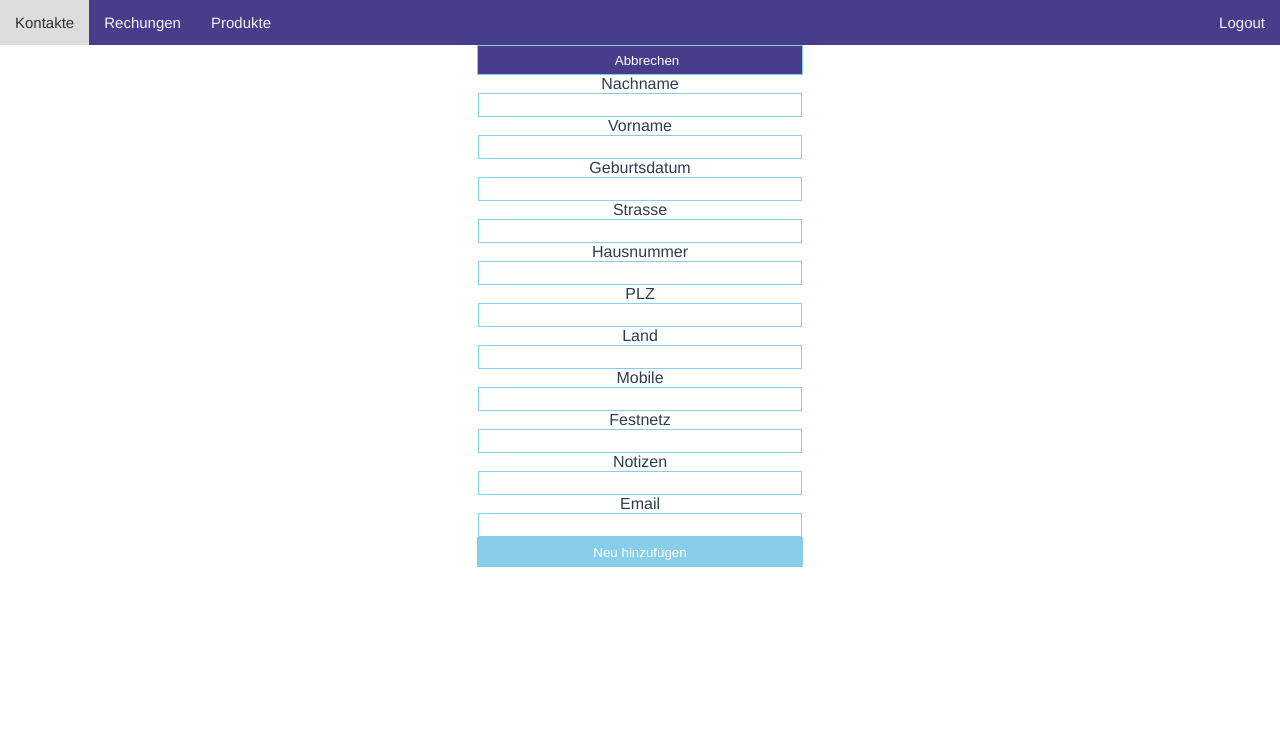
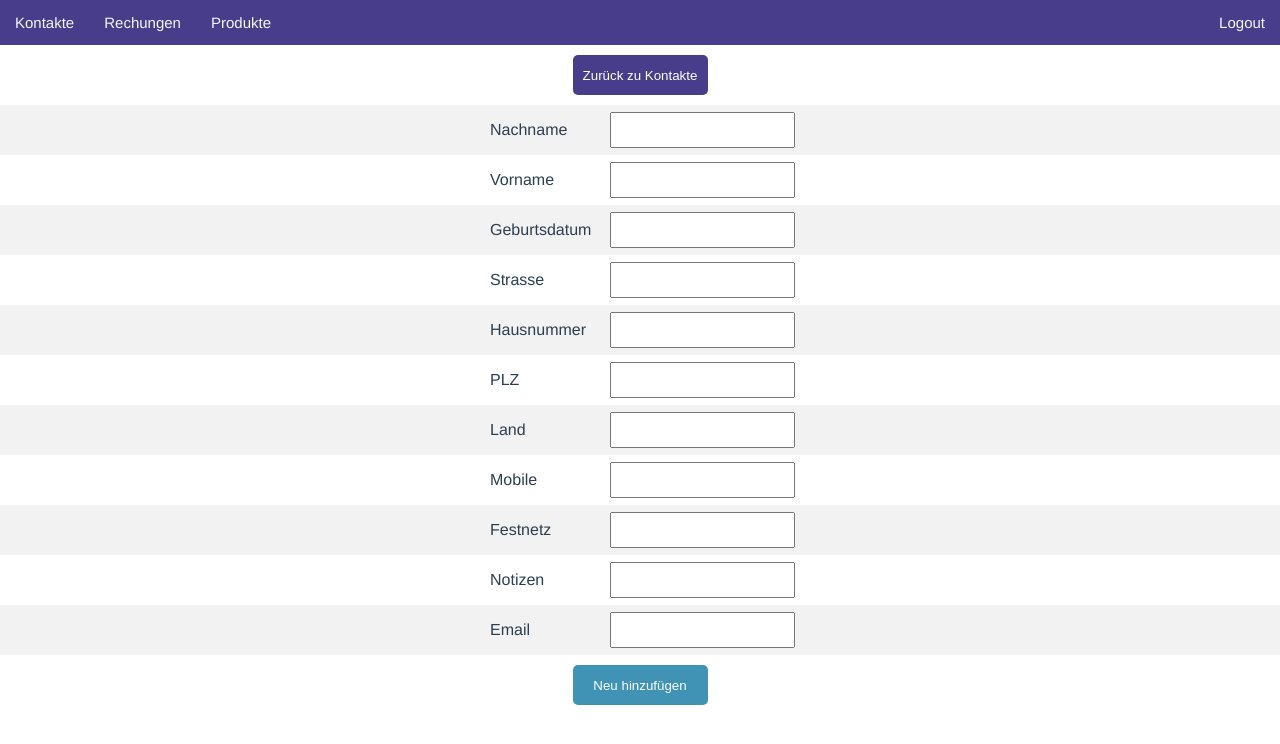
Before and after one commit to Nizii/erp_system_ui, a Vue app: page /addCustomer in a window 1280 px wide. Shown: the top 744 px of the page. Built offline with nearby package versions, Linux system fonts and the light colour scheme; sample sign-in values are in the browser's storage.

Commit message:
input forms implemented

```diff
--- a/src/App.vue
+++ b/src/App.vue
@@ -52,6 +52,7 @@ body{
   cursor: pointer;
 }
 
+/*
 .addInput, .updateInput, .backBtn{
   width: 300px;
   height: 20px;
@@ -61,14 +62,48 @@ body{
   margin-left: auto;
   border:1px solid skyblue;
 }
-
+*/
 .addInputBtn, .updateInputBtn, .backBtn{
-  width: 326px;
-  height: 30px;
-  border: 1px solid skyblue;
-  background: skyblue;
+  width: 135px;
+  height: 40px;
   color: white;
   cursor: pointer;
+  margin-top: 10px;
+  margin-bottom: 10px;
+  border-radius: 5px;
+  border: none;
+}
+
+.addInputBtn, .updateInputBtn{
+  background-color: rgb(64, 147, 180);
+}
+.addInputBtn:hover{
+  background-color: rgb(199, 199, 199);
+  color:black;
+}
+
+.backBtn:hover {
+  background-color: rgb(199, 199, 199);
+  color:black;
+}
+
+.updateInputBtn:hover{
+  background-color: rgb(199, 199, 199);
+  color:black;
+}
+
+.addBtn{
+  background-color: #52BE80;
+}
+.deleteBtn{
+  background-color: #EC7063;
+}
+.updateBtn{
+  background-color: skyblue;
+}
+.backBtn{
+  background-color: #483D8B;
+  color: white;
 }
 
 form{
@@ -76,14 +111,31 @@ form{
 
 }
 
-.inputContent{
+#backBtnContent{
+
+}
+#addBtnContent{
 
 }
 
+.inputContent{
+  display: flex;
+  flex-direction: row;
+  justify-content: center;
+  align-items: center;
+}
+
+.inputContent:nth-child(even){background-color: #f2f2f2}
+
+.addInput{
+  height: 30px;
+}
+
 .inputLabel{
+  padding-left: 5px;
+  text-align: left;
+  width: 120px;
 
-  padding: 0;
-  margin: 0;
 }
 
 table {
@@ -108,19 +160,6 @@ tr:hover {
 }
 .pointer {cursor: pointer;}
 
-.addBtn{
-  background-color: #52BE80;
-}
-.deleteBtn{
-  background-color: #EC7063;
-}
-.updateBtn{
-  background-color: skyblue;
-}
-.backBtn{
-  background-color: #483D8B;
-  color: white;
-}
 
 .tableBtn{
   width: 25px;
--- a/src/components/Customer/AddCustomer.vue
+++ b/src/components/Customer/AddCustomer.vue
@@ -1,36 +1,60 @@
 <template>
     <Header/>
     <form>
+        <div id="backBtnContent">
             <button class="backBtn" type="button" v-on:click="goback()">
-             Abbrechen
+             Zurück zu Kontakte
             </button>
+        </div>
         <div class="inputContent">
             <p class="inputLabel">Nachname</p>
             <input class="addInput" type="text" name="lastname" v-model="customer.lastname"/>
         </div>
+        <div class="inputContent">
             <p class="inputLabel">Vorname</p>
             <input class="addInput" type="text" name="surname" v-model="customer.surname"/>
+        </div>
+        <div class="inputContent">
             <p class="inputLabel">Geburtsdatum</p>
             <input class="addInput" type="text" name="dob" v-model="customer.dob"/>
+        </div>
+        <div class="inputContent">
             <p class="inputLabel">Strasse</p>
             <input class="addInput" type="text" name="street" v-model="customer.street"/>
+        </div>
+        <div class="inputContent">
             <p class="inputLabel">Hausnummer</p>
             <input class="addInput" type="text" name="nr" v-model="customer.nr"/>
+        </div>
+        <div class="inputContent">
             <p class="inputLabel">PLZ</p>
             <input class="addInput" type="text" name="postcode" v-model="customer.postcode"/>
+        </div>
+        <div class="inputContent">
             <p class="inputLabel">Land</p>
             <input class="addInput" type="text" name="country" v-model="customer.country"/>
+        </div>
+        <div class="inputContent">
             <p class="inputLabel">Mobile</p>
             <input class="addInput" type="text" name="cellphone" v-model="customer.cellphone"/>
+        </div>
+        <div class="inputContent">
             <p class="inputLabel">Festnetz</p>
             <input class="addInput" type="text" name="landlinephone" v-model="customer.landlinephone"/>
+        </div>
+        <div class="inputContent">
             <p class="inputLabel">Notizen</p>
             <input class="addInput" type="text" name="note" v-model="customer.note"/>
+        </div>
+        <div class="inputContent">
             <p class="inputLabel">Email</p>
             <input class="addInput" type="text" name="email" v-model="customer.email"/>
+        </div>
+        <div class="addBtnContent">
             <button class="addInputBtn" type="button" v-on:click="addCustomer()">
             Neu hinzufügen
             </button>
+        </div>
     </form>
 </template>
 
--- a/src/components/Customer/UpdateCustomer.vue
+++ b/src/components/Customer/UpdateCustomer.vue
@@ -1,22 +1,59 @@
 <template>
     <form>
-        <button class="backBtn" type="button" v-on:click="goback()">
-            Zurück
-        </button>
-        <input class="updateInput" type="text" name="lastname" v-model="customer.lastname"/>
-        <input class="updateInput" type="text" name="surname" v-model="customer.surname"/>
-        <input class="updateInput" type="text" name="dob" v-model="customer.dob"/>
-        <input class="updateInput" type="text" name="street" v-model="customer.street"/>
-        <input class="updateInput" type="text" name="nr" v-model="customer.nr"/>
-        <input class="updateInput" type="text" name="postcode" v-model="customer.postcode"/>
-        <input class="updateInput" type="text" name="country" v-model="customer.country"/>
-        <input class="updateInput" type="text" name="cellphone" v-model="customer.cellphone"/>
-        <input class="updateInput" type="text" name="landlinephone" v-model="customer.landlinephone"/>
-        <input class="updateInput" type="text" name="note" v-model="customer.note"/>
-        <input class="updateInput" type="text" name="email" v-model="customer.email"/>
-        <button class="updateInputBtn" type="button" v-on:click="updateCustomer()">
-            Kontakt ändern
-        </button>
+        <div id="backBtnContent">
+            <button class="backBtn" type="button" v-on:click="goback()">
+             Zurück zu Kontakte
+            </button>
+        </div>
+        <div class="inputContent">
+            <p class="inputLabel">Nachname</p>
+            <input class="addInput" type="text" name="lastname" v-model="customer.lastname"/>
+        </div>
+        <div class="inputContent">
+            <p class="inputLabel">Vorname</p>
+            <input class="addInput" type="text" name="surname" v-model="customer.surname"/>
+        </div>
+        <div class="inputContent">
+            <p class="inputLabel">Geburtsdatum</p>
+            <input class="addInput" type="text" name="dob" v-model="customer.dob"/>
+        </div>
+        <div class="inputContent">
+            <p class="inputLabel">Strasse</p>
+            <input class="addInput" type="text" name="street" v-model="customer.street"/>
+        </div>
+        <div class="inputContent">
+            <p class="inputLabel">Hausnummer</p>
+            <input class="addInput" type="text" name="nr" v-model="customer.nr"/>
+        </div>
+        <div class="inputContent">
+            <p class="inputLabel">PLZ</p>
+            <input class="addInput" type="text" name="postcode" v-model="customer.postcode"/>
+        </div>
+        <div class="inputContent">
+            <p class="inputLabel">Land</p>
+            <input class="addInput" type="text" name="country" v-model="customer.country"/>
+        </div>
+        <div class="inputContent">
+            <p class="inputLabel">Mobile</p>
+            <input class="addInput" type="text" name="cellphone" v-model="customer.cellphone"/>
+        </div>
+        <div class="inputContent">
+            <p class="inputLabel">Festnetz</p>
+            <input class="addInput" type="text" name="landlinephone" v-model="customer.landlinephone"/>
+        </div>
+        <div class="inputContent">
+            <p class="inputLabel">Notizen</p>
+            <input class="addInput" type="text" name="note" v-model="customer.note"/>
+        </div>
+        <div class="inputContent">
+            <p class="inputLabel">Email</p>
+            <input class="addInput" type="text" name="email" v-model="customer.email"/>
+        </div>
+        <div class="addBtnContent">
+            <button class="addInputBtn" type="button" v-on:click="updateCustomer()">
+                Kontakt ändern
+            </button>
+        </div>
     </form>
 </template>
 
```
Lines whose indentation alone changed are shown as unchanged.
